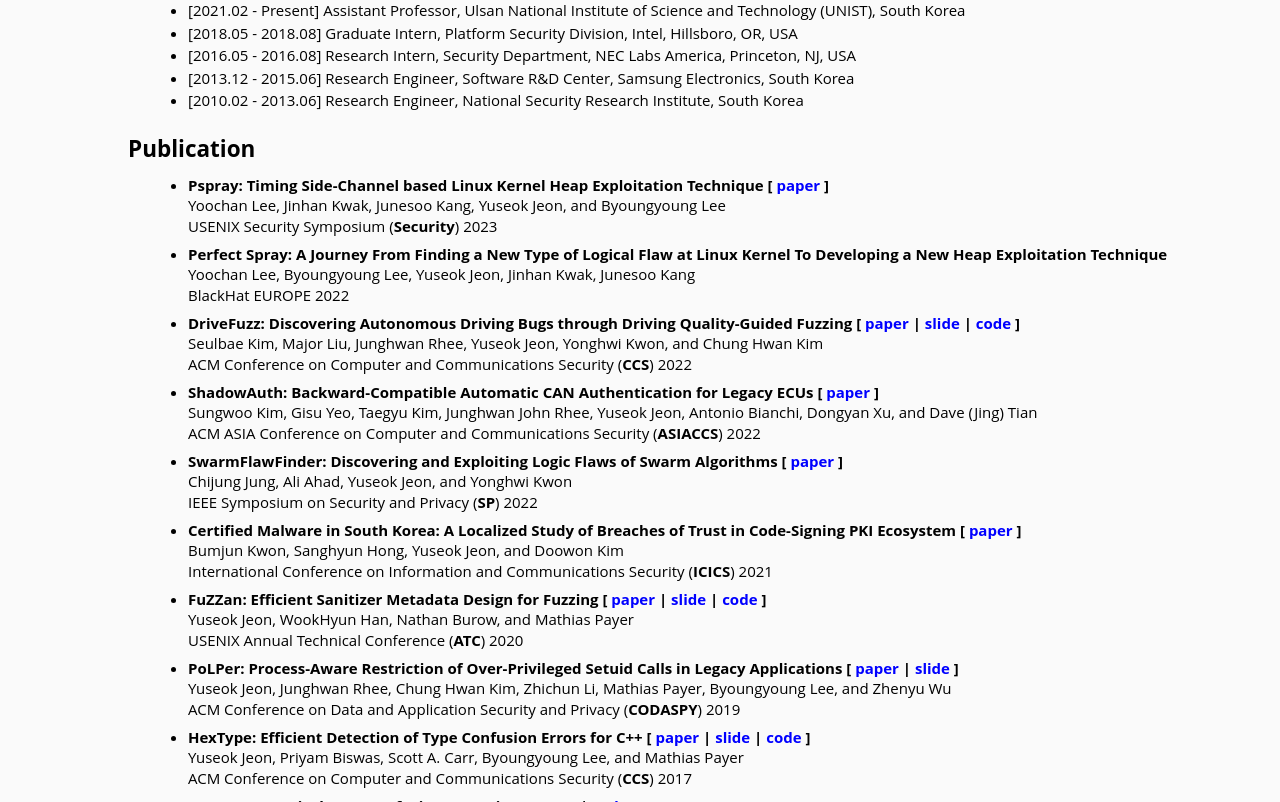
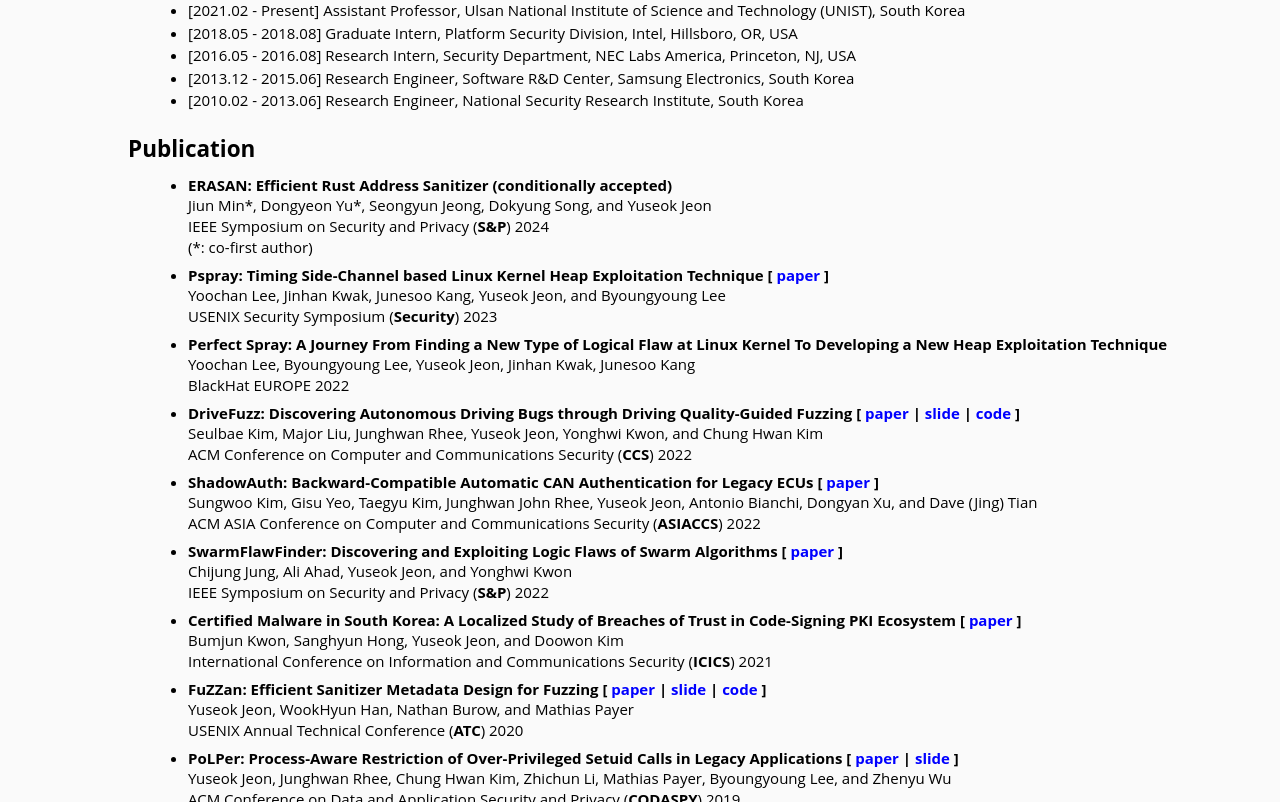
Before and after one commit to jys0710/jys0710.github.io, a plain HTML site: page index.html in a window 1280 px wide. Shown: the part 616-1418 px from the top of the page. Drawn offline with Linux system fonts and the light colour scheme.

Commit message:
Update index.html

```diff
--- a/index.html
+++ b/index.html
@@ -115,6 +115,14 @@ Please feel free to contact me through <a href="mailto:ysjeon@unist.ac.kr" style
     </header>
     <div class="post"> <ul>
 
+<li>
+<p><strong>ERASAN: Efficient Rust Address Sanitizer (conditionally accepted) </strong></p>
+<blockquote>
+<p>Jiun Min*, Dongyeon Yu*, Seongyun Jeong, Dokyung Song, and Yuseok Jeon</p>
+<p>IEEE Symposium on Security and Privacy (<strong>S&P</strong>) 2024 </p>
+<p>(*: co-first author) </p>
+</blockquote>
+</li>
 
 <li>
 <p><strong>Pspray: Timing Side-Channel based Linux Kernel Heap Exploitation Technique </strong><strong>[ <a href="https://s2-lab.github.io/assets/sec23summer_79-lee-prepub.pdf" target="_blank" style="color:blue">paper</a> ]</strong></p>
@@ -152,7 +160,7 @@ Please feel free to contact me through <a href="mailto:ysjeon@unist.ac.kr" style
 <p><strong>SwarmFlawFinder: Discovering and Exploiting Logic Flaws of Swarm Algorithms </strong><strong>[ <a href="https://s2-lab.github.io/assets/swarmflawfinder_sp22.pdf" target="_blank" style="color:blue">paper</a> ]</strong></p>
 <blockquote>
 <p>Chijung Jung, Ali Ahad, Yuseok Jeon, and Yonghwi Kwon</p>
-<p>IEEE Symposium on Security and Privacy (<strong>SP</strong>) 2022 </p>
+<p>IEEE Symposium on Security and Privacy (<strong>S&P</strong>) 2022 </p>
 </blockquote>
 </li>
 
```
